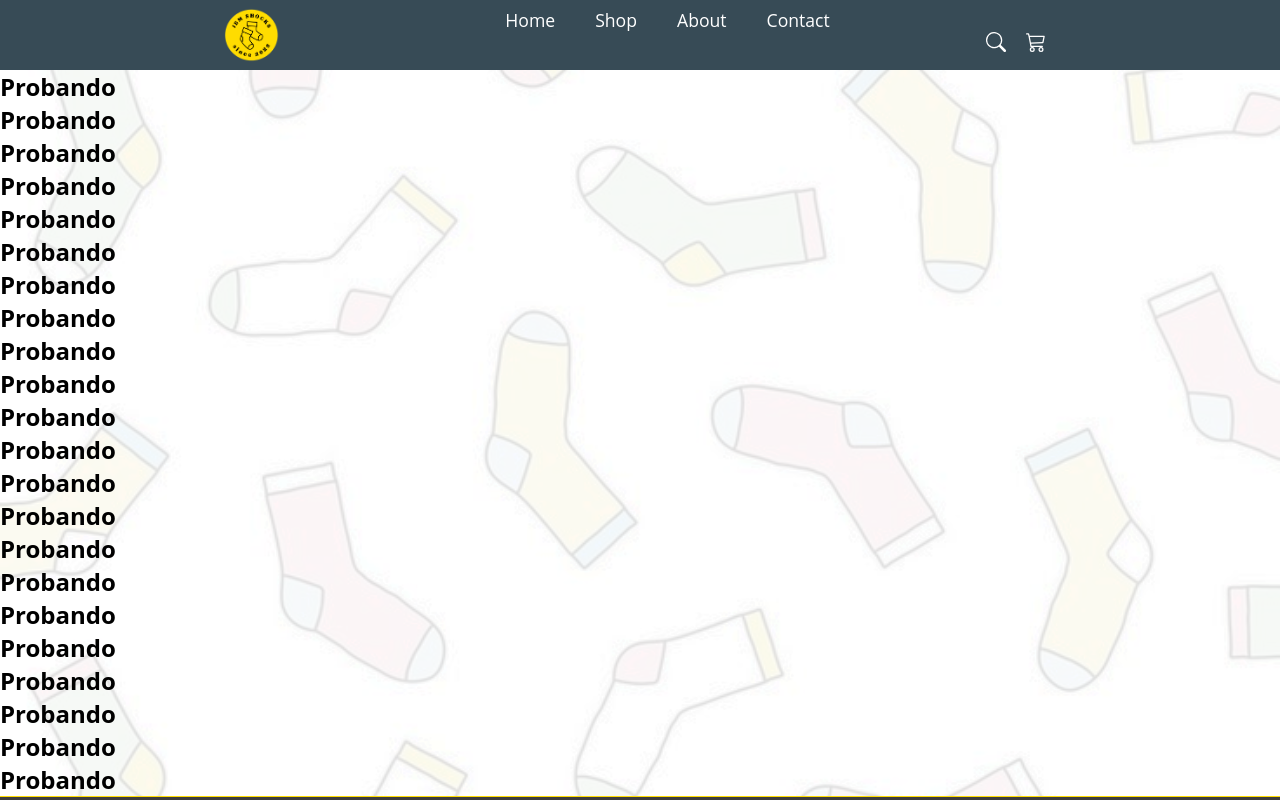
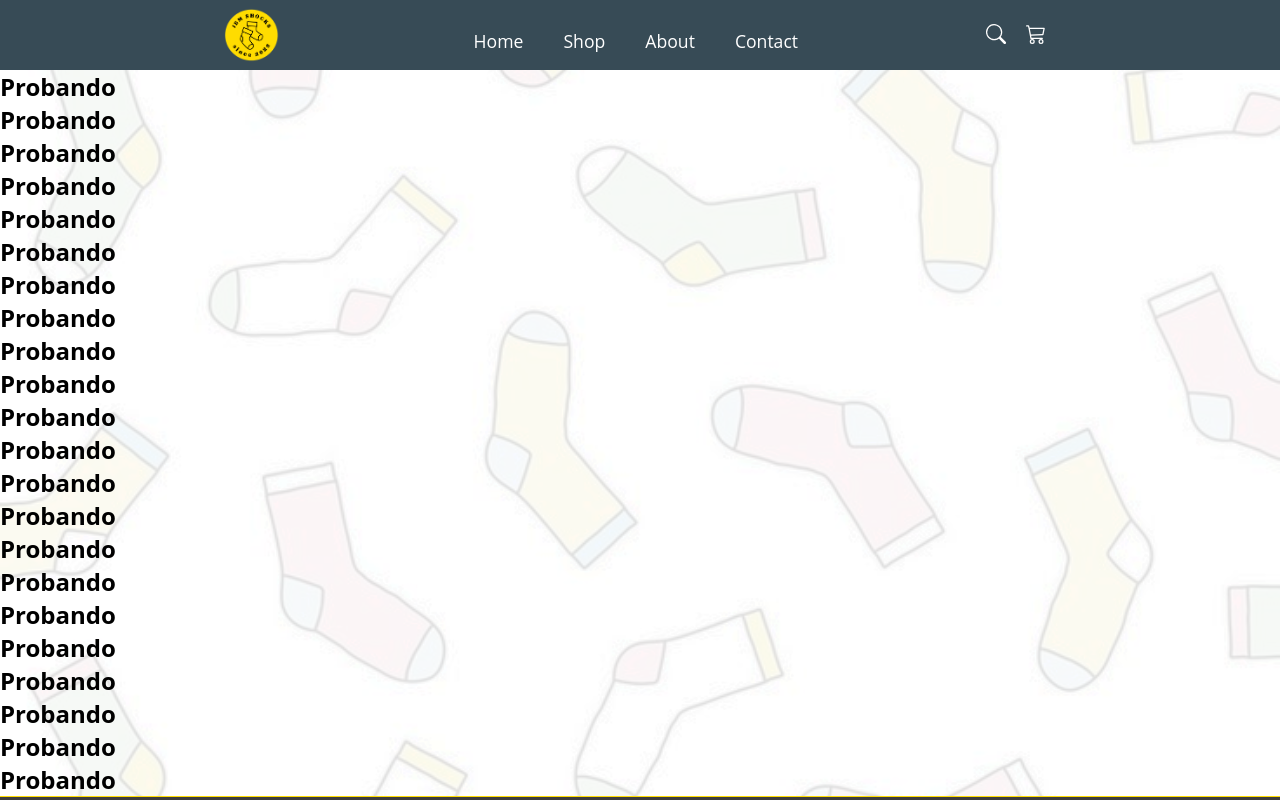
Before and after one commit to Yorrryiii/JEM_Shocks, a React (Create React App) app in the folder jem_shocks/: page / in a window 1280 px wide. Shown: the top 800 px of the page. Built offline with nearby package versions, Linux system fonts and the light colour scheme; a web font is replaced by a local one.

Commit message:
navbar arreglao

```diff
--- a/jem_shocks/src/components/Navbar.jsx
+++ b/jem_shocks/src/components/Navbar.jsx
@@ -30,13 +30,6 @@ export class Navbar extends Component {
                             <img src="/images/LOGO.png" alt="JEM SHÖCKS LOGO" />
                         </a>
 
-                        <div id='tabs'>
-                            <Link to="/JEM_SHOCKS/" id='home'>Home</Link>
-                            <Link to="/JEM_SHOCKS/shop" id='shop'>Shop</Link>
-                            <Link to="/JEM_SHOCKS/about" id='about'>About</Link>
-                            <Link to="/JEM_SHOCKS/contact" id='contact'>Contact</Link>
-                        </div>
-
                         <div id='parteDcha'>
                             {/* Insertamos el carrito de la compra */}
                             <svg xmlns="http://www.w3.org/2000/svg" width="16" height="16" fill="currentColor" class="lupa" viewBox="0 0 16 16">
@@ -48,6 +41,15 @@ export class Navbar extends Component {
                                 <path d="M0 1.5A.5.5 0 0 1 .5 1H2a.5.5 0 0 1 .485.379L2.89 3H14.5a.5.5 0 0 1 .49.598l-1 5a.5.5 0 0 1-.465.401l-9.397.472L4.415 11H13a.5.5 0 0 1 0 1H4a.5.5 0 0 1-.491-.408L2.01 3.607 1.61 2H.5a.5.5 0 0 1-.5-.5zM3.102 4l.84 4.479 9.144-.459L13.89 4H3.102zM5 12a2 2 0 1 0 0 4 2 2 0 0 0 0-4zm7 0a2 2 0 1 0 0 4 2 2 0 0 0 0-4zm-7 1a1 1 0 1 1 0 2 1 1 0 0 1 0-2zm7 0a1 1 0 1 1 0 2 1 1 0 0 1 0-2z" />
                             </svg>
                         </div>
+
+                        <div id='tabs'>
+                            <Link to="/JEM_SHOCKS/" id='home'>Home</Link>
+                            <Link to="/JEM_SHOCKS/shop" id='shop'>Shop</Link>
+                            <Link to="/JEM_SHOCKS/about" id='about'>About</Link>
+                            <Link to="/JEM_SHOCKS/contact" id='contact'>Contact</Link>
+                        </div>
+
+
                     </ul>
                 </nav>
             </div>
--- a/jem_shocks/src/components/styles/Navbar.css
+++ b/jem_shocks/src/components/styles/Navbar.css
@@ -22,11 +22,8 @@ a{
 }
 
 #tabs{
-    /* Centramos al centro */
-    display: flex;
-    align-items: center;
-    justify-content: center;
-
+    margin-left: 30%;
+    margin-top: 2.6%;
 }
 
 ul{
@@ -71,9 +68,6 @@ img{
 #parteDcha{
     /* Los alineamos a la derecha del todo */
     float: right;
-    /* Centramos los elementos */
-    display: flex;
-    align-items: center;
-    justify-content: center;
+    margin-top: 2%;
 
 }
```
